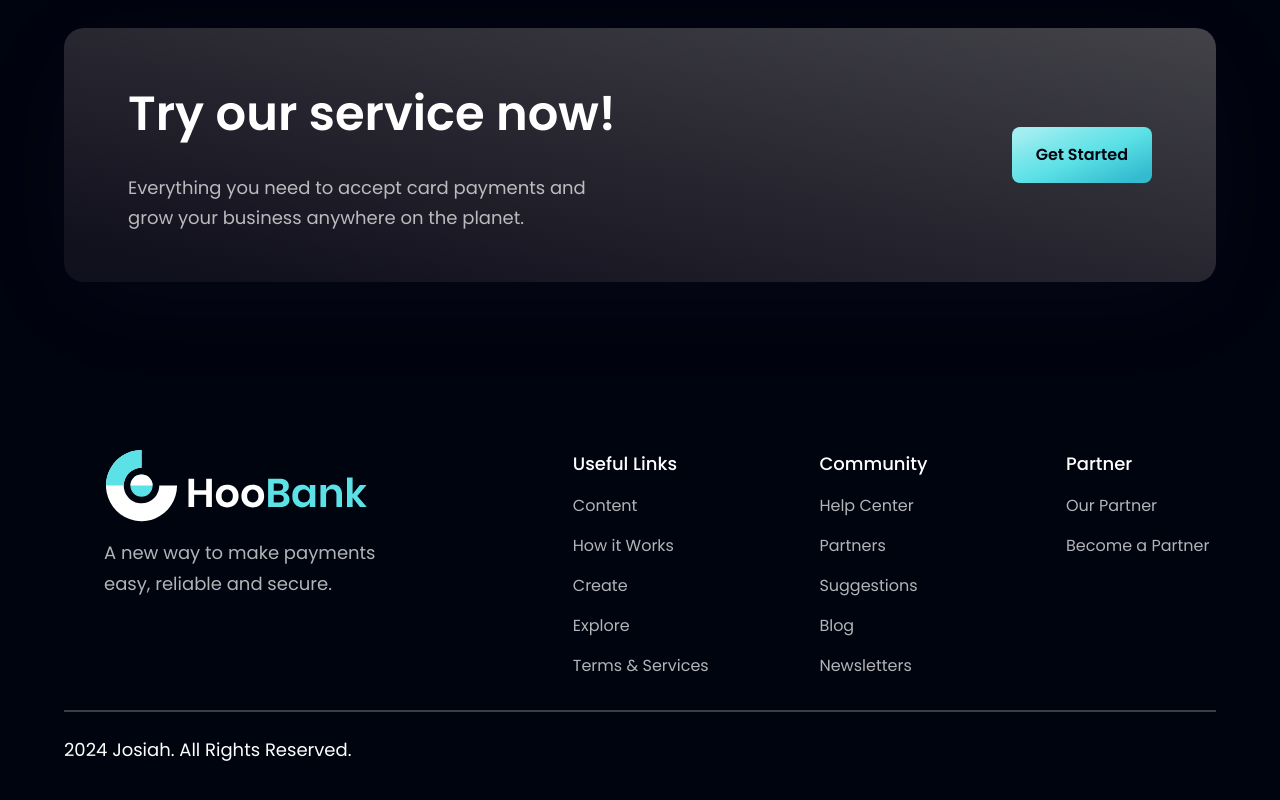
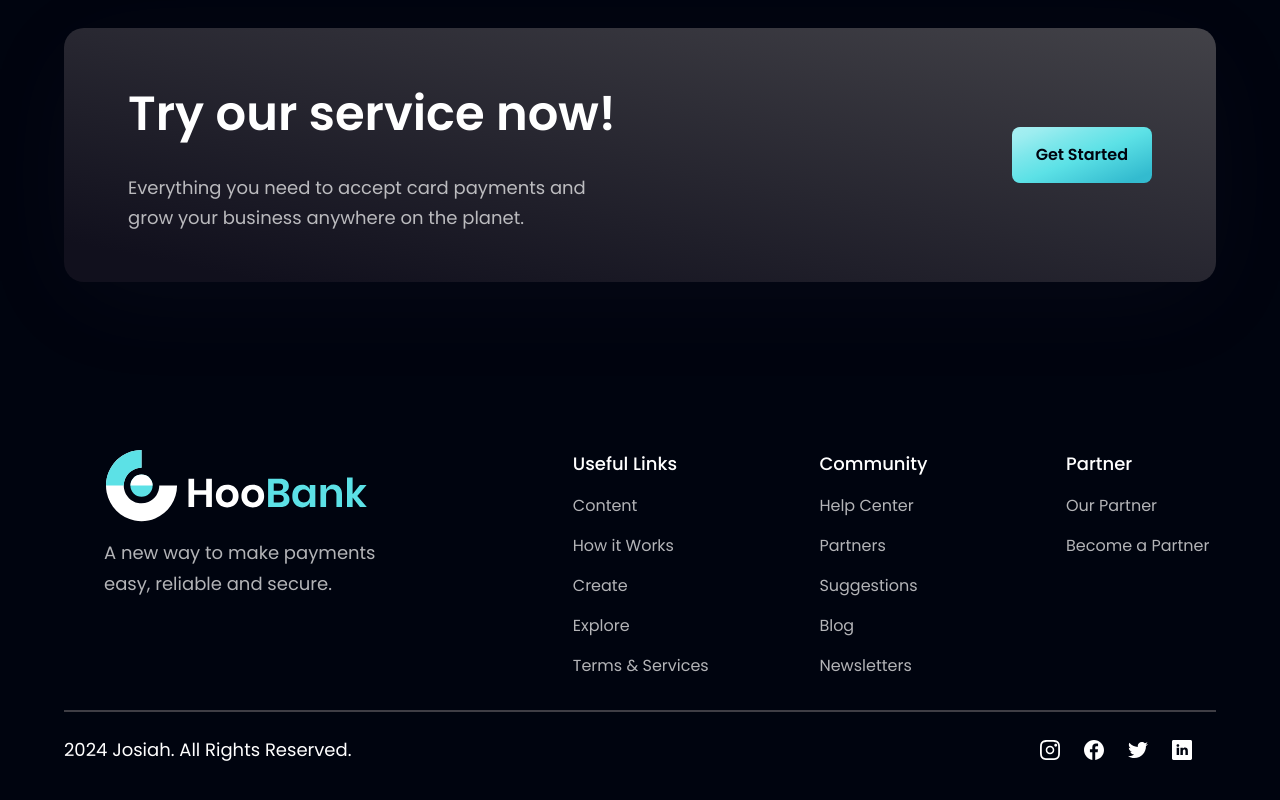
Before and after one commit to spectr-e/bank-app, a React (Vite) app: page / in a window 1280 px wide. Shown: the part 4115-4915 px from the top of the page. Built offline with nearby package versions, Linux system fonts and the light colour scheme.

Commit message:
fix(Footer): Add social media icons and links to the copyright section

```diff
--- a/src/components/Footer.jsx
+++ b/src/components/Footer.jsx
@@ -62,6 +62,20 @@ const Footer = () => (
       >
         2024 Josiah. All Rights Reserved.
       </p>
+
+      {/* social media */}
+      <div className='flex flex-row mt-6 md:mt-0'>
+        {socialMedia.map((social, i) => (
+          <img
+            src={social.icon}
+            key={social.id}
+            alt={social.id}
+            className={`w-[20px] h-[20px] object-contain cursor-pointer ${
+              i !== social.length - 1 ? 'mr-6' : 'mr-0'
+            }`}
+          />
+        ))}
+      </div>
     </div>
   </section>
 )
```
